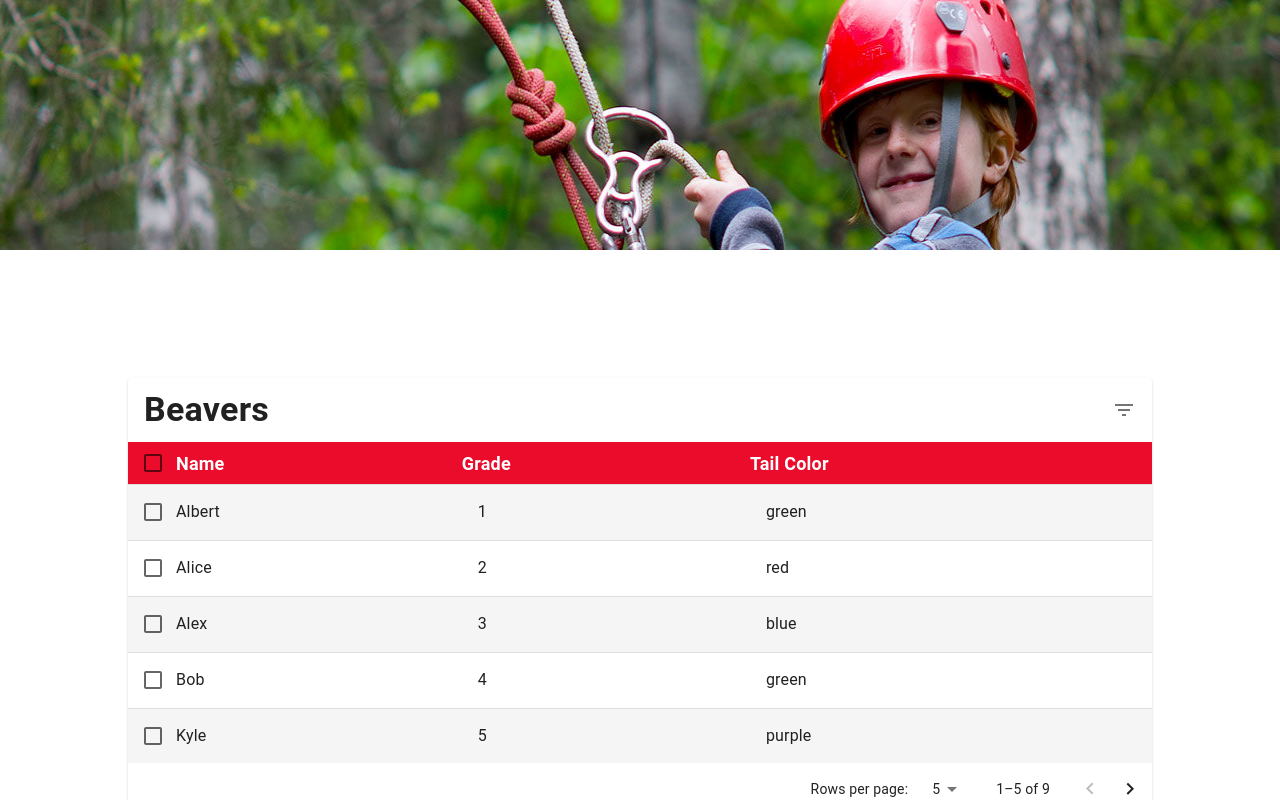
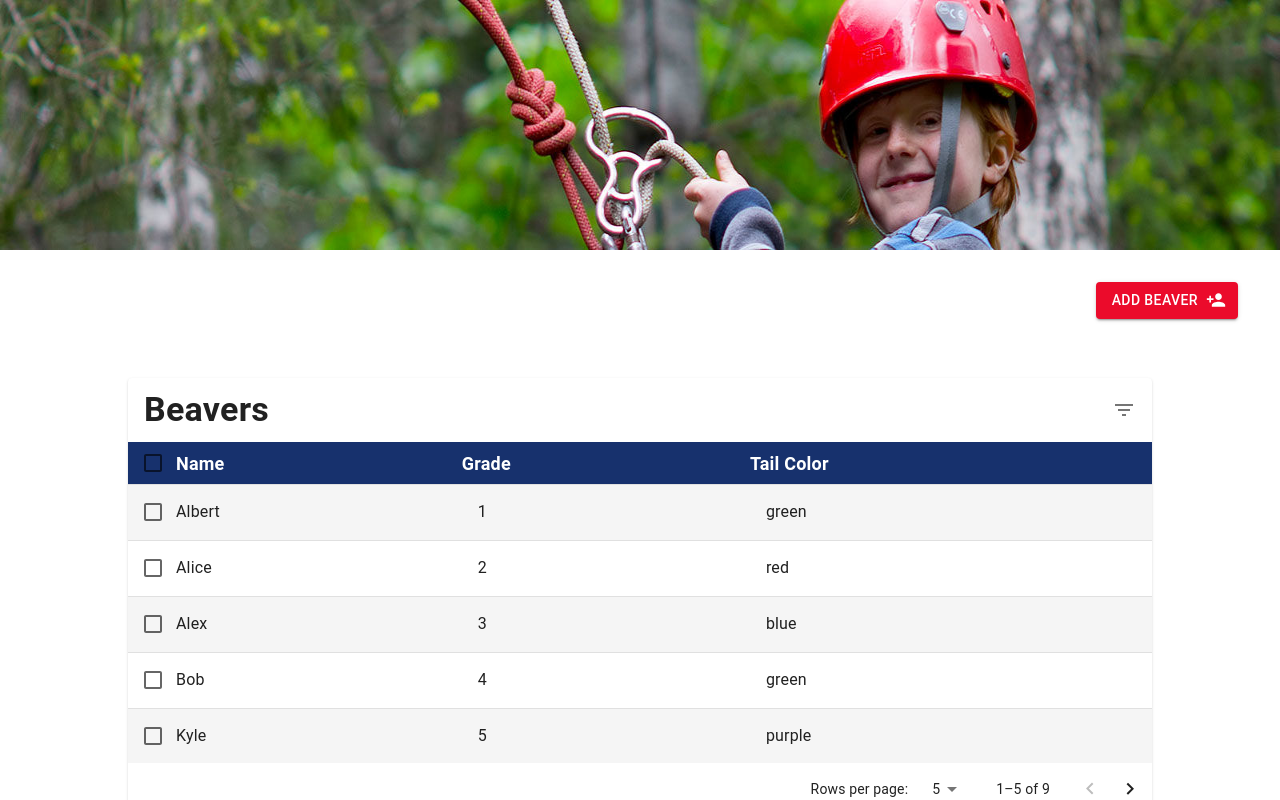
Before and after one commit to v-lungu/beavers-manager, a Next.js app in the folder packages/web/: page /beavers in a window 1280 px wide. Shown: the top 800 px of the page. Built offline with nearby package versions, Linux system fonts and the light colour scheme.

Commit message:
feat: add beaver page

```diff
--- a/packages/web/components/EnhancedTable.js
+++ b/packages/web/components/EnhancedTable.js
@@ -25,7 +25,7 @@ import { visuallyHidden } from "@mui/utils";
 
 const StyledTableCell = styled(TableCell)(({ theme }) => ({
   [`&.${tableCellClasses.head}`]: {
-    backgroundColor: "#eb0b2b",
+    backgroundColor: "#17316d",
     fontSize: 18,
     fontWeight: "bold",
     color: theme.palette.common.white,
--- a/packages/web/pages/beavers.js
+++ b/packages/web/pages/beavers.js
@@ -1,6 +1,8 @@
 import EnhancedTable from "../components/EnhancedTable";
 import Image from "next/image";
 import styles from "../styles/Home.module.css";
+import { Button } from "@mui/material";
+import { PersonAdd } from "@mui/icons-material";
 function createData(name, grade, tailcolor) {
   return {
     name,
@@ -44,10 +46,28 @@ const headCells = [
 
 const headLabels = ["Name", "Grade", "Tail Color"];
 export default function Beaver() {
+  const handleOnClick = () => {
+    //call endpoint
+  };
   return (
     <>
       <div className={styles.background}>
         <Image src="/kid.jpg" alt="background" fill />
+      </div>
+      <div>
+        <Button
+          variant="contained"
+          sx={{
+            backgroundColor: "#eb0b2b",
+            margin: 4,
+            position: "absolute",
+            right: 10,
+          }}
+          onClick={handleOnClick}
+          endIcon={<PersonAdd />}
+        >
+          Add Beaver
+        </Button>
       </div>
       <EnhancedTable
         headCells={headCells}
```
